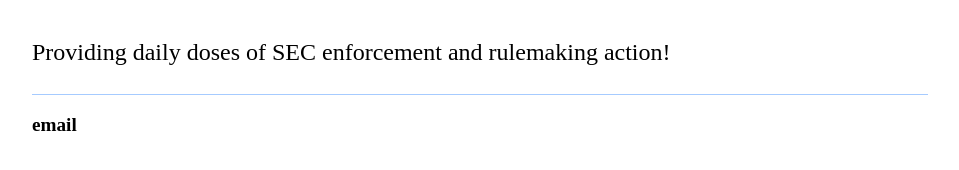
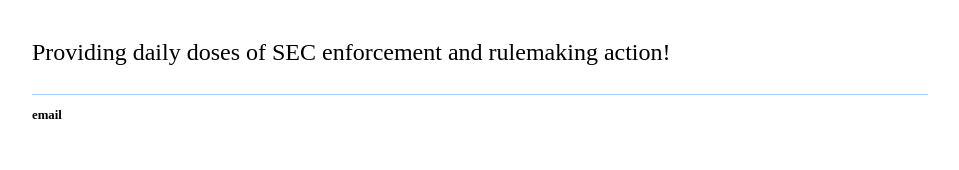
Before and after one commit to snixboy/snixboy.github.io, a Jekyll site: the page built from index.html, in a window 1280 px wide. Shown: the part 161-331 px from the top of the page, without its empty margins (160-1119 px from the left). Built offline with Jekyll 4.4.1, drawn with Linux system fonts in a browser that asks for light colours.

Commit message:
Update main.css

```diff
--- a/css/main.css
+++ b/css/main.css
@@ -30,7 +30,7 @@
 }
 footer {
     border-top: 1px solid #a6cbff;
-    font-size: 1.2em;
+    font-size: .8em;
 }
 
 ul.posts {
```
